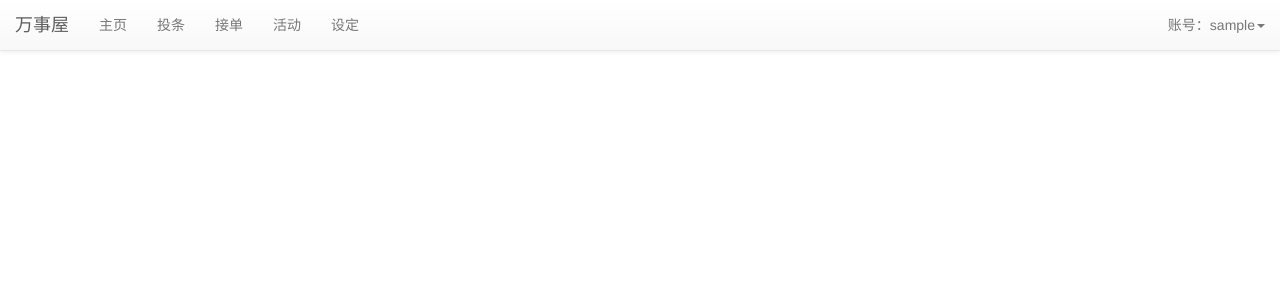
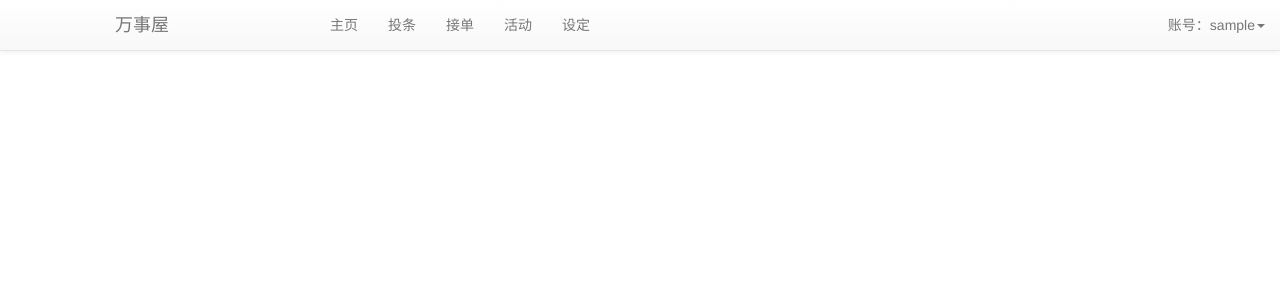
Before and after one commit to dreamtalen/EverythingHouse, a Flask app: page / in a window 1280 px wide. Shown: the top 300 px of the page. Run offline with Flask 2, Linux system fonts and the light colour scheme; the visitor is signed in with stand-in values (Sample User, id 1); some libraries are stand-ins or nearby versions.

Commit message:
better appearence.

```diff
--- a/templates/dashboard.html
+++ b/templates/dashboard.html
@@ -9,6 +9,12 @@
       document.write("<div id='loading' style='z-index:1;padding:5px 0 5px 9px;background:#c44;left:0;top:0;width:90px;color:#fff;position:fixed;'>正在加载...</div>")
       setTimeout("document.getElementById('loading').innerHTML = '加载失败，网络错误！';", 3000)
     </script>
+    <style type="text/css">
+      .navbar-header {
+        padding-left: 100px;
+        min-width: 300px;
+      }
+    </style>
   </head>
   <body>
 
```
